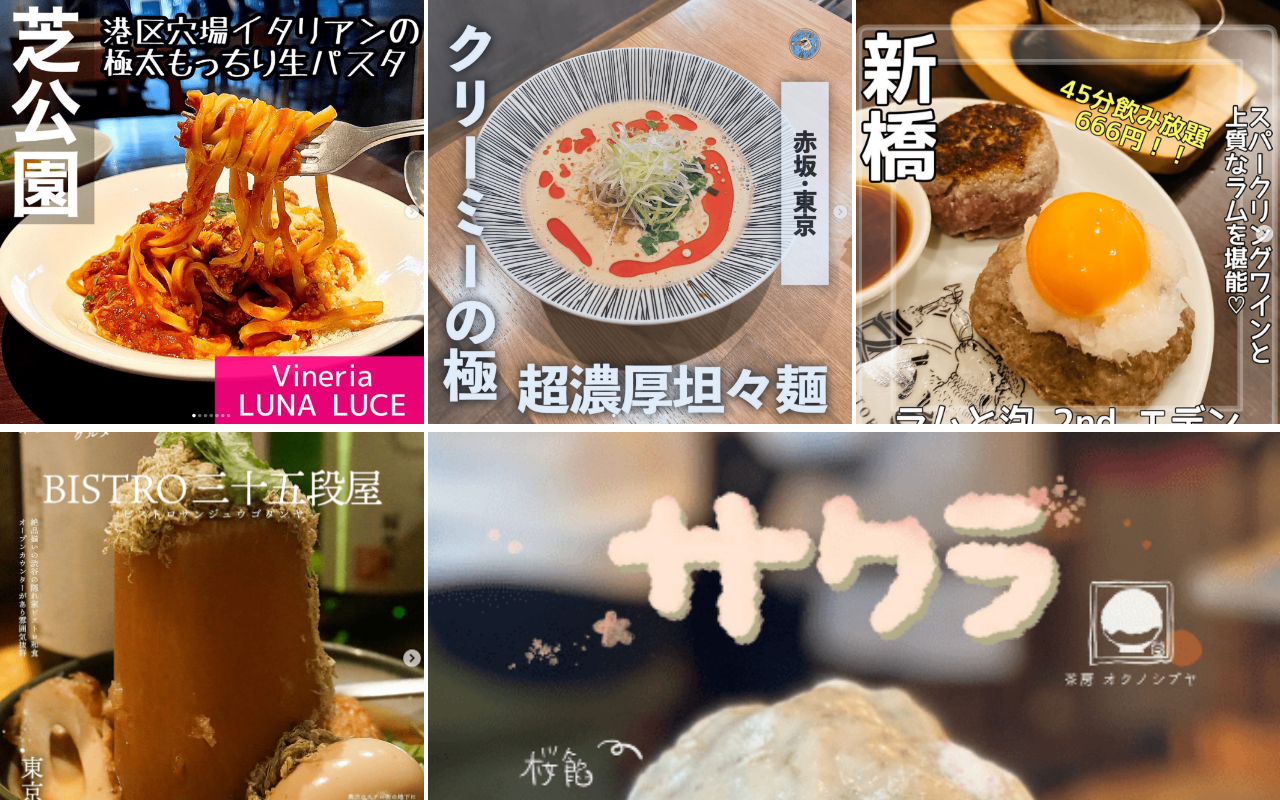
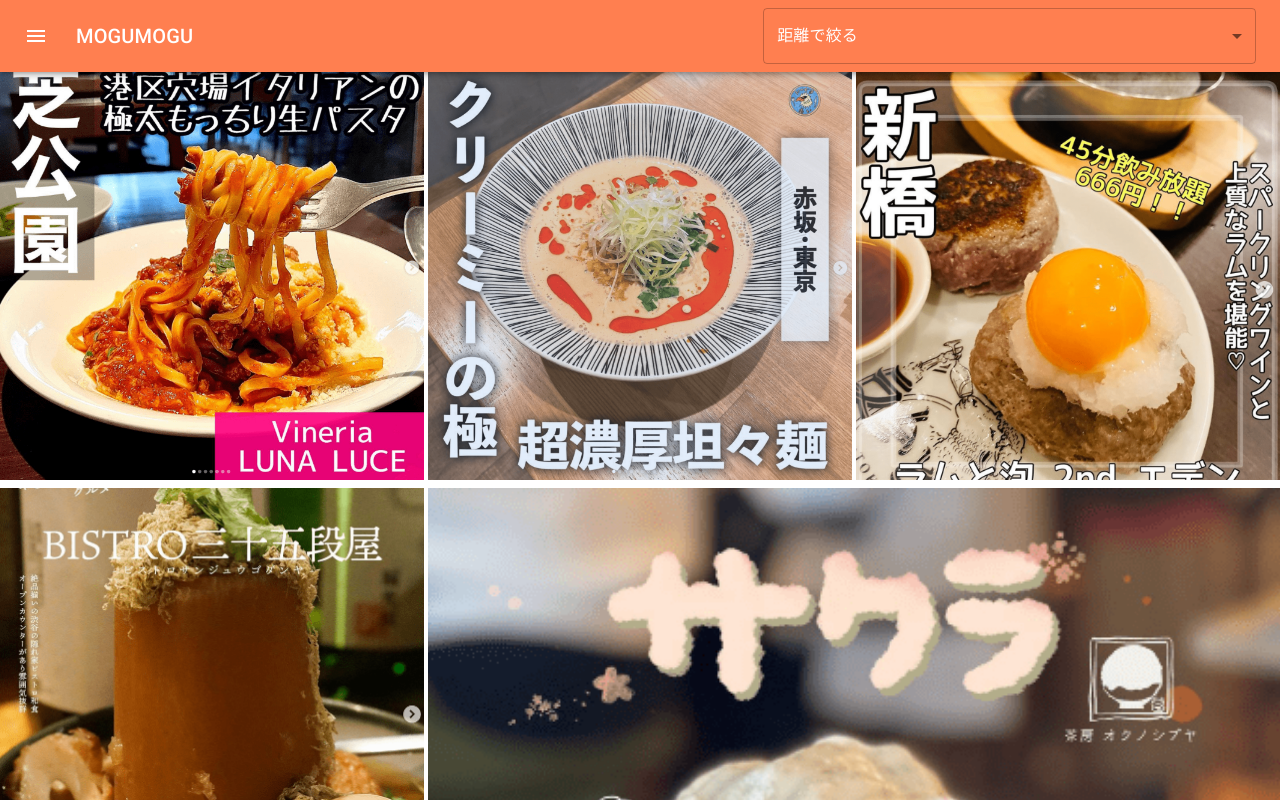
Before and after one commit to Shinnosuke-Hara/MOGUMOGU-mock, a Next.js app: page / in a window 1280 px wide. Shown: the top 800 px of the page. Built offline with nearby package versions, Linux system fonts and the light colour scheme.

Commit message:
:sparkles: ヘッダーを追加

```diff
--- a/@types/Restaurant.d.ts
+++ b/@types/Restaurant.d.ts
@@ -2,4 +2,5 @@
   id: number
   name: string
   location: number
+  description: string
 }
--- a/src/components/DisplayCard.tsx
+++ b/src/components/DisplayCard.tsx
@@ -1,7 +1,5 @@
 import Box from '@mui/material/Box'
-import Card from '@mui/material/Card'
-import CardActionArea from '@mui/material/CardActionArea'
-import CardMedia from '@mui/material/CardMedia'
+// import Link from 'next/link'
 import React from 'react'
 import { Restaurant } from '../../@types/Restaurant'
 
@@ -12,6 +10,7 @@
 export default function DisplayCard({ restauant }: Props) {
   return (
     <Box sx={{ width: '100%', aspectRatio: 1, borderRadius: 1 }}>
+      {/* <Link href={`/${restauant.id}`}> */}
       <img
         src={`/restauants/${restauant.id}.png`}
         alt=""
@@ -21,6 +20,7 @@
           width: '100%',
         }}
       />
+      {/* </Link> */}
     </Box>
   )
 }
--- /dev/null
+++ b/src/components/Header.tsx
@@ -0,0 +1,62 @@
+import * as React from 'react'
+import AppBar from '@mui/material/AppBar'
+import Box from '@mui/material/Box'
+import Toolbar from '@mui/material/Toolbar'
+import Typography from '@mui/material/Typography'
+import Button from '@mui/material/Button'
+import IconButton from '@mui/material/IconButton'
+import MenuIcon from '@mui/icons-material/Menu'
+import Select, { SelectChangeEvent } from '@mui/material/Select'
+import MenuItem from '@mui/material/MenuItem'
+import { useState } from 'react'
+import { useCommonContext } from '@/contexts/Common.context'
+import FormControl from '@mui/material/FormControl'
+import InputLabel from '@mui/material/InputLabel'
+
+export default function Header() {
+  const { location, setLocation, setLoading } = useCommonContext()
+
+  const handleChange = (event: SelectChangeEvent) => {
+    setLoading(true)
+    setLocation(Number(event.target.value))
+    setTimeout(() => {
+      setLoading(false)
+    }, 2000)
+  }
+  return (
+    <Box sx={{ flexGrow: 1 }}>
+      <AppBar position="static" sx={{ bgcolor: '#ff7f50' }}>
+        <Toolbar>
+          <IconButton
+            size="large"
+            edge="start"
+            color="inherit"
+            aria-label="menu"
+            sx={{ mr: 2 }}
+          >
+            <MenuIcon />
+          </IconButton>
+          <Typography variant="h6" sx={{ flexGrow: 1 }}>
+            MOGUMOGU
+          </Typography>
+          <FormControl fullWidth sx={{ width: '40%', my: 1 }}>
+            <InputLabel id="input-label" sx={{ color: 'white' }}>
+              距離で絞る
+            </InputLabel>
+            <Select
+              labelId="input-label"
+              label="距離で絞る"
+              onChange={handleChange}
+              value={location === undefined ? undefined : String(location)}
+              sx={{ color: 'white' }}
+            >
+              <MenuItem value={1}>1km</MenuItem>
+              <MenuItem value={5}>5km</MenuItem>
+              <MenuItem value={10}>10km</MenuItem>
+            </Select>
+          </FormControl>
+        </Toolbar>
+      </AppBar>
+    </Box>
+  )
+}
--- /dev/null
+++ b/src/components/Loading.tsx
@@ -0,0 +1,34 @@
+import React from 'react'
+import CircularProgress from '@mui/material/CircularProgress'
+import Container from '@mui/material/Container'
+import Stack from '@mui/material/Stack'
+import Typography from '@mui/material/Typography'
+
+function Loading() {
+  return (
+    <Container
+      disableGutters
+      maxWidth={false}
+      sx={{
+        position: 'absolute',
+        top: 0,
+        left: 0,
+        width: '100%',
+        zIndex: 10000,
+      }}
+    >
+      <Stack
+        justifyContent="center"
+        alignItems="center"
+        sx={{ bgcolor: 'black.main', height: '100vh' }}
+      >
+        <CircularProgress sx={{ color: 'red.main' }} />
+        <Typography component="div" sx={{ color: 'white.main', mt: 4 }}>
+          あなたにおすすめの飲食店を探しています
+        </Typography>
+      </Stack>
+    </Container>
+  )
+}
+
+export default Loading
--- a/src/constants/Restauants.ts
+++ b/src/constants/Restauants.ts
@@ -4,119 +4,119 @@
   {
     id: 1,
     name: 'ヴィーネリア ルーナルーチェ',
-    location: 1,
+    location: 10,
     description:
       'ワインも豊富、何より夜の雰囲気が素敵すぎたのでデートや女子会にも良さそうです',
   },
   {
     id: 2,
     name: '麺処一龍 赤坂店',
-    location: 1,
+    location: 10,
     description: '王様のブランチでも紹介された今人気のお店です！',
   },
   {
     id: 4,
     name: 'ラムと泡 2nd エデン',
-    location: 1,
+    location: 10,
     description:
       'ラム×泡🐏上質な生ラム肉と卓上スパークリングワイン45分飲み放題で666円！！',
   },
   {
     id: 5,
     name: 'BISTRO三十五段屋',
-    location: 1,
+    location: 10,
     description: '絶品揃いの渋谷の隠れ家ビストロ和食。',
   },
   {
     id: 6,
     name: '茶房オクノシブヤ',
-    location: 1,
+    location: 10,
     description: '春の和菓子たちも可愛いし、味もいい甘すぎないのが最高なかき氷',
   },
   {
     id: 7,
     name: '瑞兆',
-    location: 1,
+    location: 10,
     description: '絶品渋谷のカツ丼やさん',
   },
   {
     id: 8,
     name: '焼肉うしごろ　銀座店どき',
-    location: 1,
+    location: 10,
     description: '上質なお肉が楽しめる女性にもおすすめな焼肉',
   },
   {
     id: 9,
     name: '煉瓦亭',
-    location: 1,
+    location: 10,
     description: '老舗の洋食屋さんで食べるオムライス',
   },
   {
     id: 10,
     name: '鮨 やまけん',
-    location: 1,
+    location: 10,
     description: '五感で感じられる鮨と割烹料理をおまかせコース',
   },
   {
     id: 11,
     name: 'flour ＋ water',
-    location: 1,
+    location: 5,
     description: '中目黒に今年3月にOPENした、雰囲気が可愛い映え系ベーカリー',
   },
   {
     id: 12,
     name: '秋刀魚中華そば生粋',
-    location: 1,
+    location: 5,
     description: '塩焼き秋刀魚と白醤油、拘りのお塩を使用したこちらのラーメン',
   },
   {
     id: 13,
     name: 'ごはんや一芯',
-    location: 1,
+    location: 5,
     description: 'お米が美味しい都内の有名定食屋⁡',
   },
   {
     id: 14,
     name: '海鮮割烹料理　さくら鳥居坂',
-    location: 1,
+    location: 5,
     description: '肩肘張らず気軽にお楽しみ頂ける老舗の割烹居酒屋',
   },
   {
     id: 15,
     name: 'NOSTALGIA CAFE',
-    location: 1,
+    location: 5,
     description:
       'レモン果汁の酸味とチーズのコクのバランスが絶妙な絶品レアチーズケーキ',
   },
   {
     id: 16,
     name: '熊の焼鳥cocoro',
-    location: 1,
+    location: 5,
     description: '都会の喧騒を忘れ隠れ家で味わう「究極の焼鳥」',
   },
   {
     id: 17,
     name: '無鴨黒',
-    location: 1,
+    location: 5,
     description:
       'ブランド鴨「最上鴨」を余す所なく使用し中華のエッセンスを加えた鴨料理の専門店',
   },
   {
     id: 18,
     name: 'パックエクスプレス原宿',
-    location: 1,
+    location: 5,
     description: 'ウルフギャング•パック Express 原宿店',
   },
   {
     id: 19,
     name: 'PIZZERIA CANTERA',
-    location: 1,
+    location: 5,
     description: 'Harajuku原宿のQ PLAZAの9F',
   },
   {
     id: 20,
     name: 'tree by naked',
-    location: 1,
+    location: 5,
     description: '本番のシェフが作る本場の味！👀🇺🇸',
   },
   {
--- /dev/null
+++ b/src/contexts/Common.context.tsx
@@ -0,0 +1,37 @@
+import React, { createContext, useMemo, useContext, useState } from 'react'
+
+interface CommonContext {
+  location: number | undefined
+  setLocation: React.Dispatch<React.SetStateAction<number | undefined>>
+  loading: boolean
+  setLoading: React.Dispatch<React.SetStateAction<boolean>>
+}
+
+const CommonContext = createContext<CommonContext | undefined>(undefined)
+
+export function useCommonContext(): CommonContext {
+  const context = useContext(CommonContext)
+  if (context === undefined) {
+    throw new Error('CommonContext is not defined.')
+  }
+  return context
+}
+
+export function CommonProvider({ children }: { children: React.ReactNode }) {
+  const [location, setLocation] = useState<number>()
+  const [loading, setLoading] = useState(false)
+
+  const value = useMemo(
+    () => ({
+      location,
+      setLocation,
+      loading,
+      setLoading,
+    }),
+    [location, loading]
+  )
+
+  return (
+    <CommonContext.Provider value={value}>{children}</CommonContext.Provider>
+  )
+}
--- a/src/pages/_app.tsx
+++ b/src/pages/_app.tsx
@@ -1,7 +1,12 @@
+import { CommonProvider } from '@/contexts/Common.context'
 import '@/styles/globals.css'
 import type { AppProps } from 'next/app'
 import 'ress'
 
 export default function App({ Component, pageProps }: AppProps) {
-  return <Component {...pageProps} />
+  return (
+    <CommonProvider>
+      <Component {...pageProps} />
+    </CommonProvider>
+  )
 }
--- a/src/pages/index.tsx
+++ b/src/pages/index.tsx
@@ -8,17 +8,44 @@
 import Grid from '@mui/material/Grid'
 import ImageList from '@mui/material/ImageList'
 import ImageListItem from '@mui/material/ImageListItem'
+import Header from '@/components/Header'
+import { useEffect } from 'react'
+import { useCommonContext } from '@/contexts/Common.context'
+import Loading from '@/components/Loading'
 
 const inter = Inter({ subsets: ['latin'] })
 
 export default function Home() {
+  const { location, loading, setLoading } = useCommonContext()
+  const targetRestaurants =
+    location === undefined
+      ? RESTAURANTS
+      : RESTAURANTS.filter((restauant) => restauant.location <= location)
+
+  useEffect(() => {
+    setLoading(true)
+    setTimeout(() => {
+      setLoading(false)
+    }, 2000)
+  }, [setLoading])
+
   return (
+    <>
+      <Box
+        component="div"
+        sx={{ position: 'fixed', top: 0, zIndex: 2, width: '100vw' }}
+      >
+        <Header />
+      </Box>
+      {loading ? (
+        <Loading />
+      ) : (
         <ImageList
-      sx={{ width: '100%', height: '100%' }}
+          sx={{ width: '100%', height: '100%', pt: '56px' }}
           variant="quilted"
           cols={3}
         >
-      {RESTAURANTS.map((restauant) => (
+          {targetRestaurants.map((restauant) => (
             <ImageListItem
               key={restauant.id}
               cols={restauant.id % 6 === 0 ? 2 : 1}
@@ -28,5 +55,7 @@
             </ImageListItem>
           ))}
         </ImageList>
+      )}
+    </>
   )
 }
```
Also changed, not shown: src/pages/[id].tsx (added, +9 -0 lines). Lines whose indentation alone changed are shown as unchanged.
